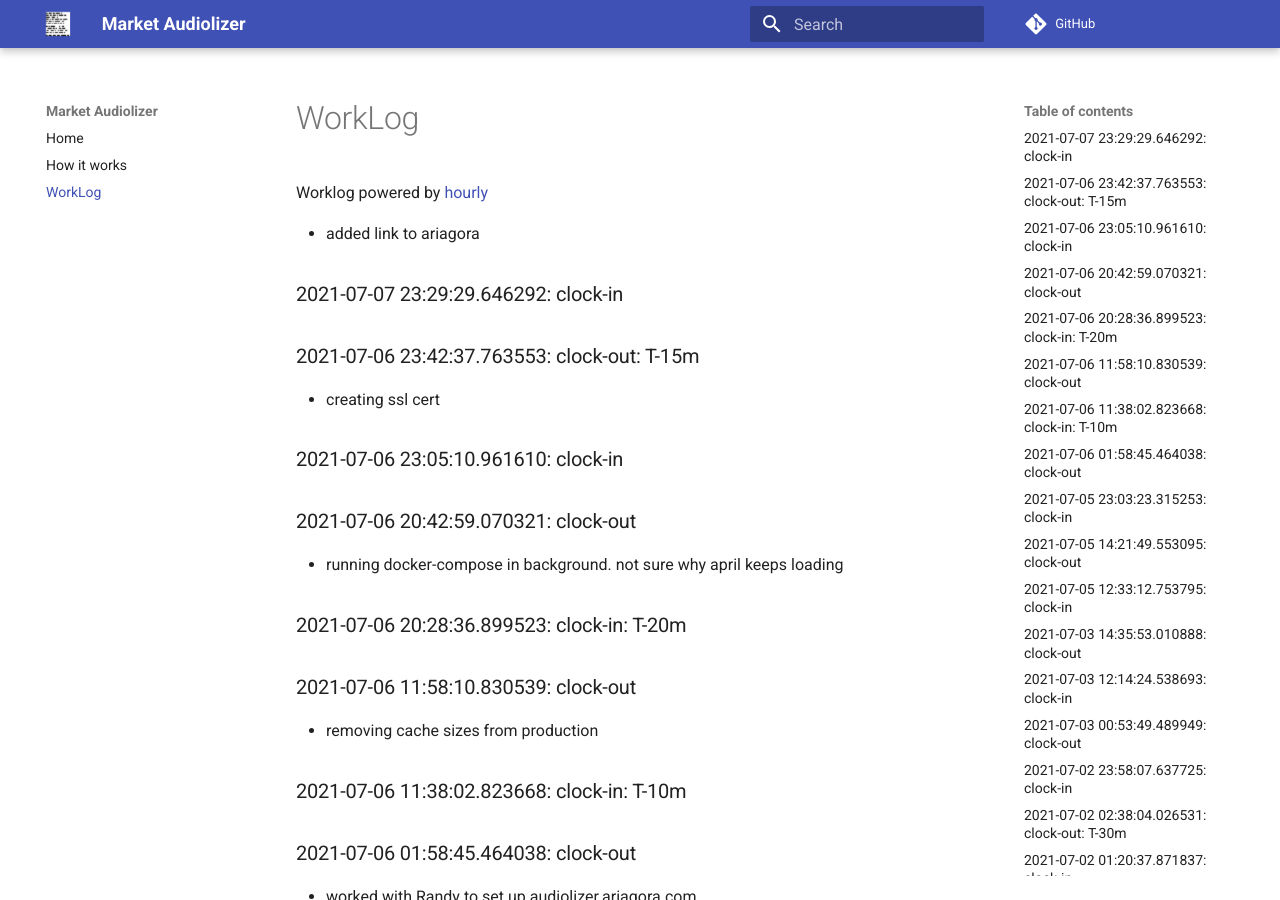
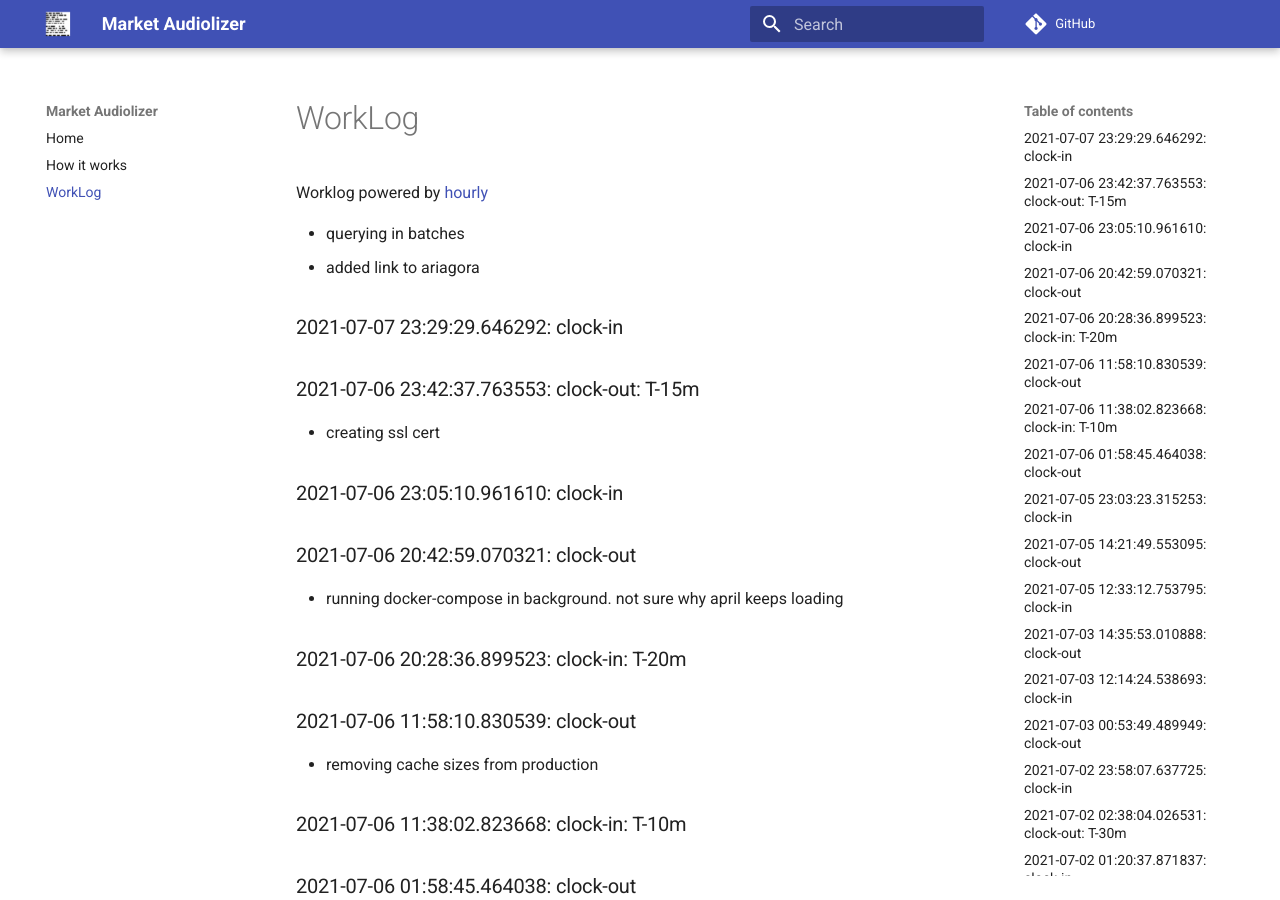
Before and after one commit to asherp/audiolizer, an MkDocs documentation site: the page built from docs/WorkLog.md, in a window 1280 px wide and 900 px high. Built offline with MkDocs 1.6.1 and Material for MkDocs 9.7.7, drawn with Linux system fonts in a browser that asks for light colours; comment, search, counter and statistics services are not loaded.

Commit message:
querying in batches

```diff
--- a/WorkLog.md
+++ b/WorkLog.md
@@ -1,3 +1,4 @@
+* querying in batches
 * added link to ariagora
 
 ### 2021-07-07 23:29:29.646292: clock-in
```
Also changed, not shown: 1 other file.
